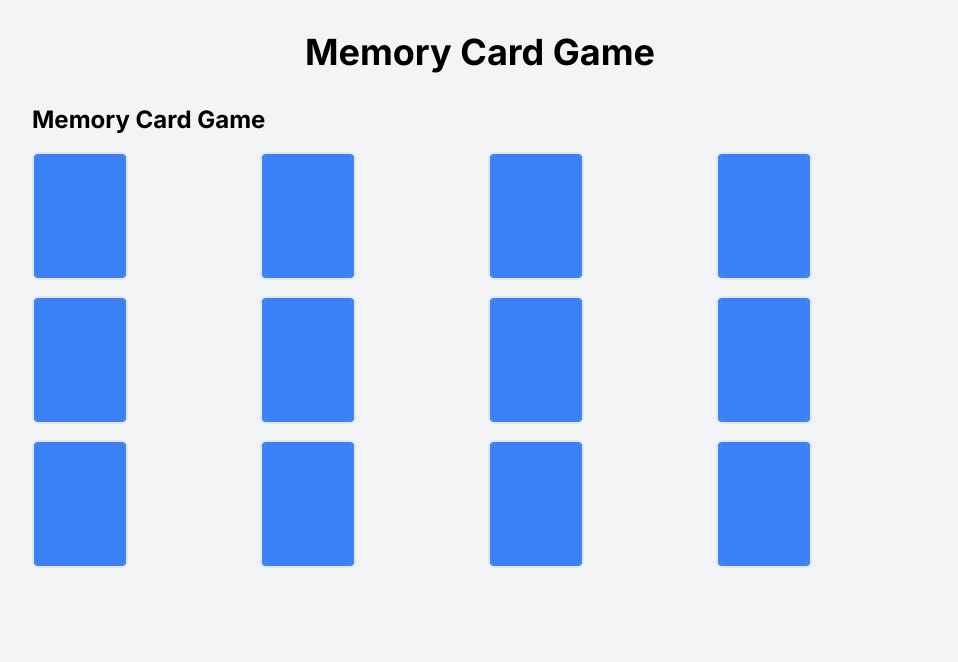
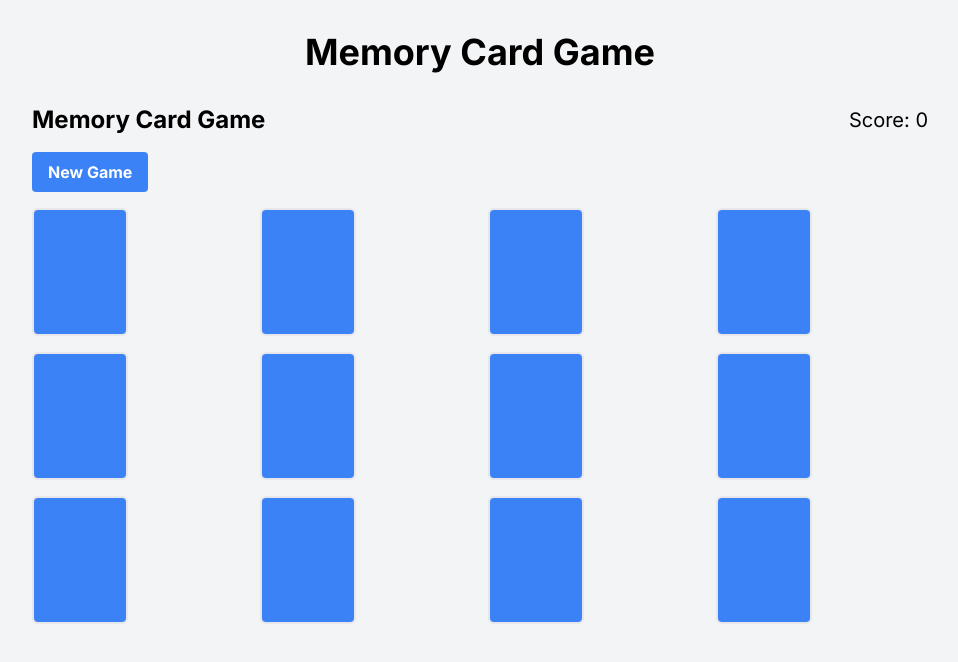
Before and after one commit to doron007/memory-card-game, a Next.js app: page / in a window 1280 px wide. Shown: the top 662 px of the page, without its empty margins (160-1118 px from the left). Built offline with nearby package versions, Linux system fonts and the light colour scheme.

Commit message:
Add New Game

```diff
--- a/src/components/game/Game.js
+++ b/src/components/game/Game.js
@@ -14,13 +14,21 @@ const Game = () => {
   const [cards, setCards] = useState([]);
   const [flippedCards, setFlippedCards] = useState([]);
   const [matchedPairs, setMatchedPairs] = useState([]);
+  const [score, setScore] = useState(0);
 
   useEffect(() => {
+    shuffleCards();
+  }, []);
+
+  const shuffleCards = () => {
     const shuffledCards = [...initialCards, ...initialCards]
       .sort(() => Math.random() - 0.5)
       .map((card, index) => ({ ...card, uniqueId: index }));
     setCards(shuffledCards);
-  }, []);
+    setFlippedCards([]);
+    setMatchedPairs([]);
+    setScore(0);
+  };
 
   const handleCardClick = (uniqueId) => {
     if (flippedCards.length === 2 || flippedCards.includes(uniqueId) || matchedPairs.includes(uniqueId)) {
@@ -37,6 +45,7 @@ const Game = () => {
 
       if (firstCard.id === secondCard.id) {
         setMatchedPairs([...matchedPairs, firstCardId, secondCardId]);
+        setScore(prevScore => prevScore + 1);
       }
 
       setTimeout(() => setFlippedCards([]), 1000);
@@ -45,7 +54,16 @@ const Game = () => {
 
   return (
     <div className="max-w-4xl mx-auto mt-8">
-      <h2 className="text-2xl font-bold mb-4">Memory Card Game</h2>
+      <div className="flex justify-between items-center mb-4">
+        <h2 className="text-2xl font-bold">Memory Card Game</h2>
+        <div className="text-xl">Score: {score}</div>
+      </div>
+      <button
+        className="bg-blue-500 hover:bg-blue-700 text-white font-bold py-2 px-4 rounded mb-4"
+        onClick={shuffleCards}
+      >
+        New Game
+      </button>
       <div className="grid grid-cols-4 gap-4">
         {cards.map(card => (
           <Card
```
